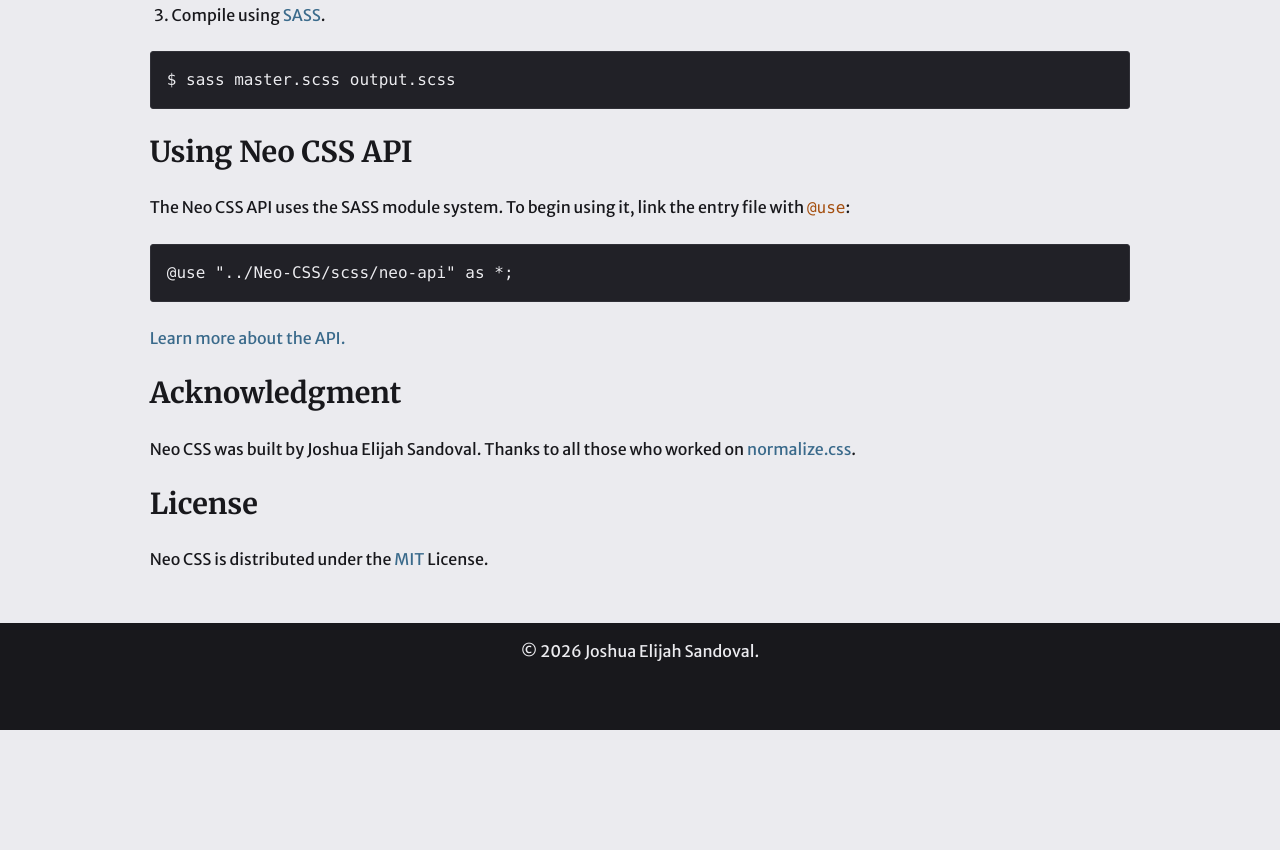
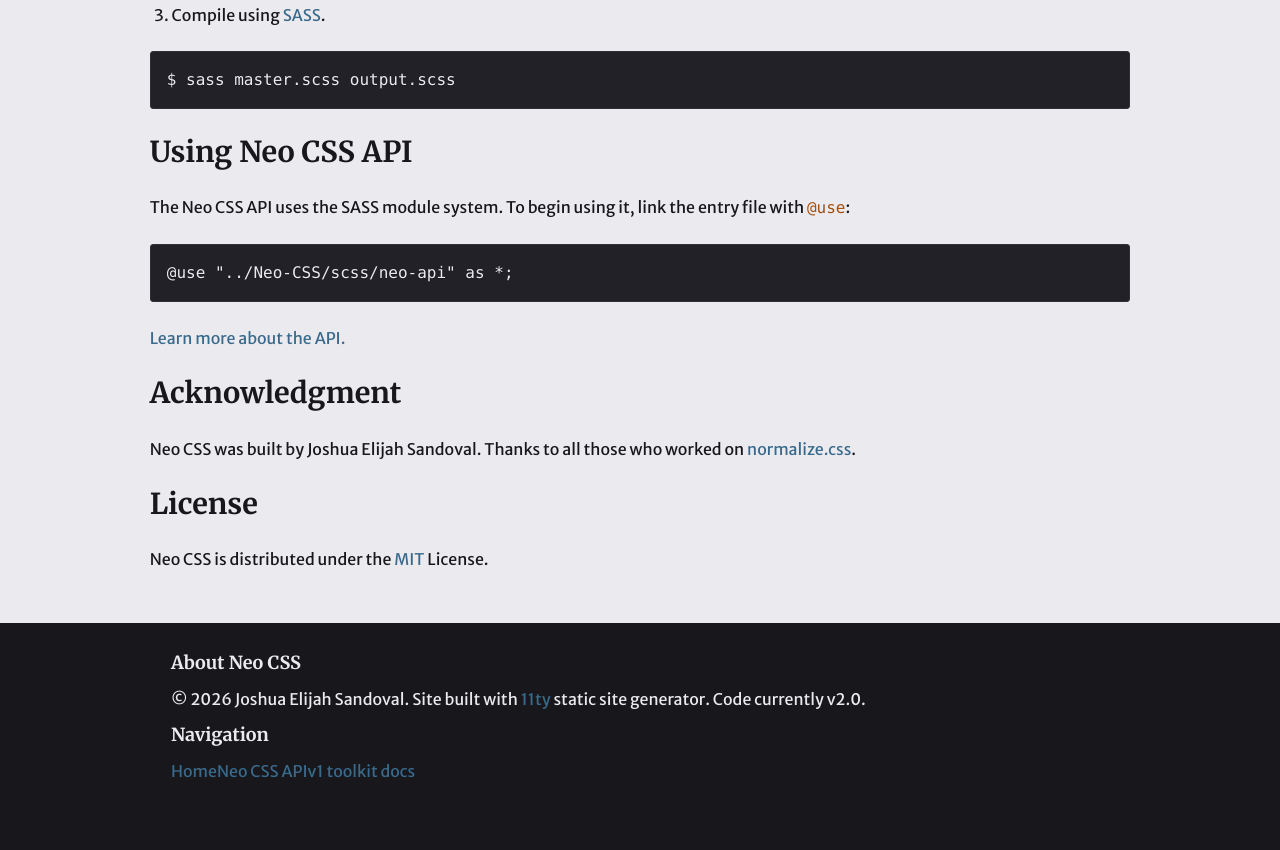
Before and after one commit to JoshuaSand0val/Neo-CSS, an Eleventy site: page src/index.md in a window 1280 px wide. Shown: the part 1135-1985 px from the top of the page. Before the commit the page ends 1865 px from the top, so only its background shows below. Built offline with nearby package versions, Linux system fonts and the light colour scheme; Eleventy itself is replaced by a stand-in of ours; code samples lack their colours; files that its build step writes are made by us from their sources.

Commit message:
Finished designing site footer.
Finished designing site footer. Reversed normal/safe-area padding positions.

```diff
--- a/src/_includes/sitefoot.njk
+++ b/src/_includes/sitefoot.njk
@@ -1,7 +1,16 @@
 <footer id="sitefoot">
     <div id="sitefoot-wrapper">
-        <div id="sitefoot-copy">
+        <div id="sitefoot-info">
+            <h4>About {{ metadata.title }}</h4>
             <span>&copy; {% year %} {{ metadata.author }}.</span>
+            <span>Site built with <a href="https://www.11ty.dev/">11ty</a> static site generator.</span>
+            <span>Code currently {{ metadata.codeVersion }}.</span>
         </div>
+        <nav id="sitefoot-nav">
+            <h4>Navigation</h4>
+            {%- for name, link in nav.sitefoot -%}
+                <a href="{{ link }}" {% if page.url == link %} aria-current="page"{% endif %}>{{ name }}</a>
+            {%- endfor -%}
+        </nav>
     </div>
 </footer>
--- a/src/assets/scss/website/includes/_sitefoot.scss
+++ b/src/assets/scss/website/includes/_sitefoot.scss
@@ -6,16 +6,31 @@
     display: block;
     background-color: $black;
     color: text-color($white, $black);
-    padding: 0 $safe-right $safe-bottom $safe-left;
+    padding: size(0) size(1) size(5);
 }
 
 #sitefoot-wrapper {
-    display: block;
+    display: flex;
+    flex-flow: row wrap;
+    justify-content: space-between;
     max-width: $lg;
-    padding: size(0) size(1) size(5);
+    padding: 0 $safe-right $safe-bottom $safe-left;
     margin: auto;
 }
 
-#sitefoot-copy {
-    text-align: center;
+#sitefoot-info,
+#sitefoot-nav {
+    display: flex;
+    flex-flow: column nowrap;
+    line-height: 1.8;
+    color: text-color($gray, $black);
+    h4 {
+        color: text-color($white, $black);
+    }
+    a {
+        color: text-color($blue, $black);
+        &[aria-current="page"] {
+            color: text-color($orange, $black);
+        }
+    }
 }
```
